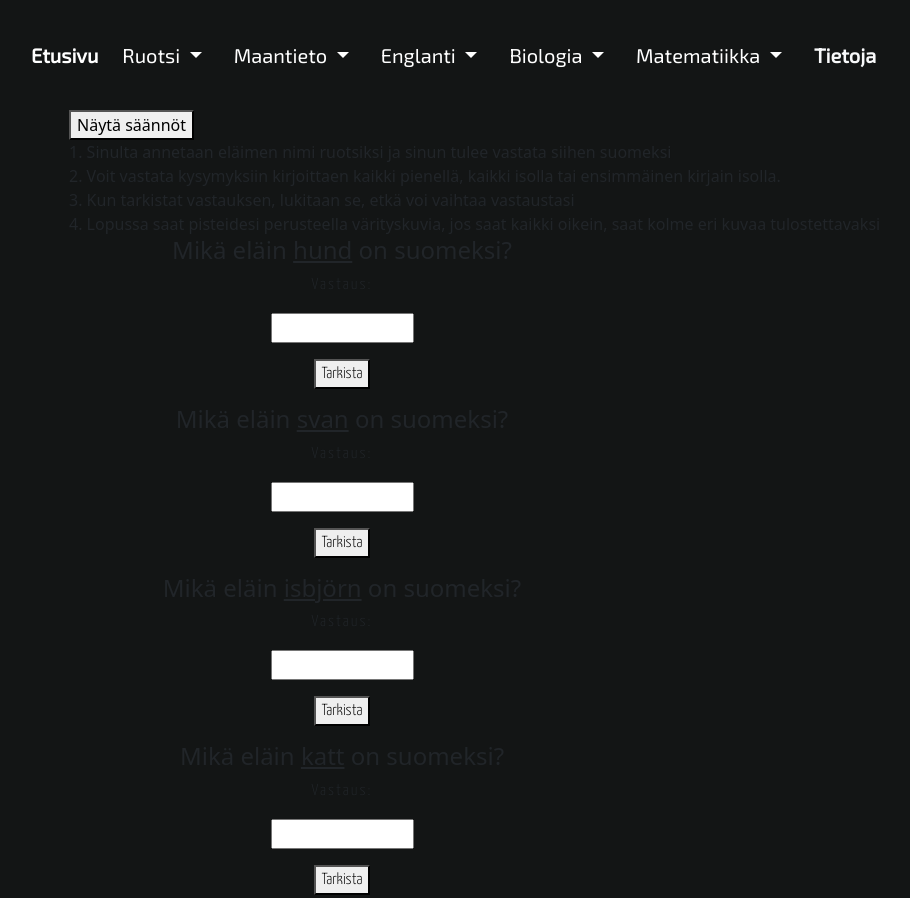
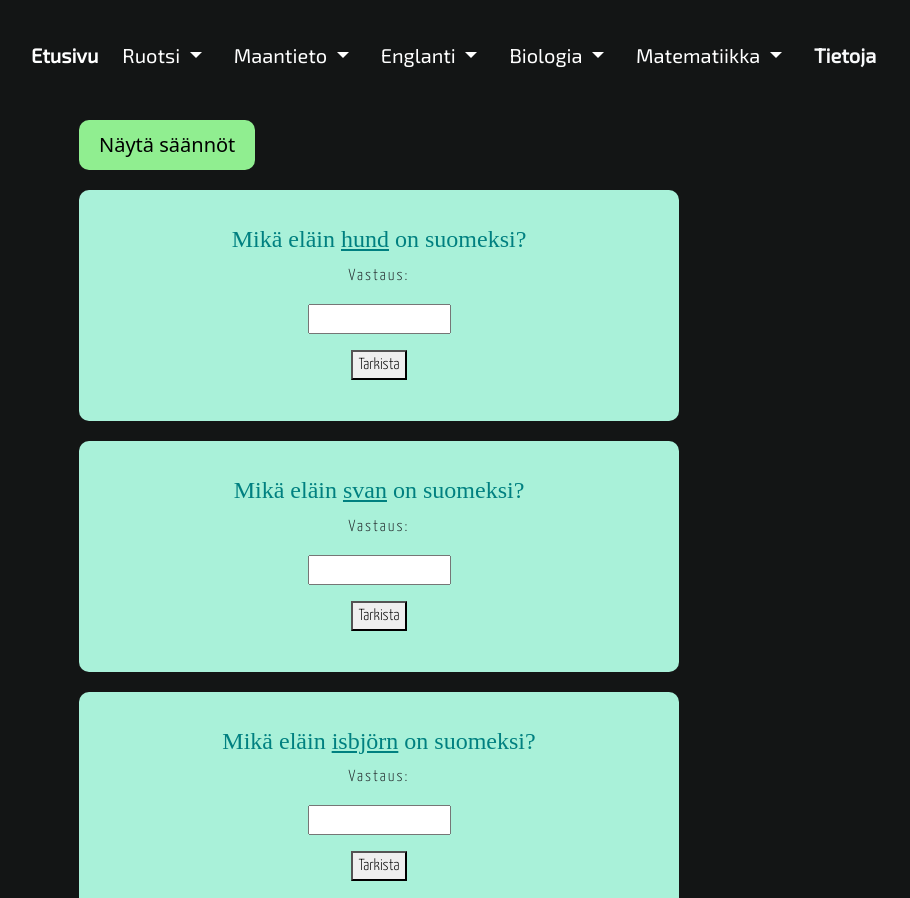
Before and after one commit to PietariT/SG7_Ryhm-15_Web_Projekti, a plain HTML site: page KJvisa.html in a window 1280 px wide. Shown: the top 898 px of the page, without its empty margins (13-923 px from the left). Drawn offline with nearby package versions, Linux system fonts and the light colour scheme; a web font is replaced by a local one.

Commit message:
Päivitystä taas

```diff
--- a/KJvisa.html
+++ b/KJvisa.html
@@ -9,6 +9,7 @@
   <meta name="author" content="Ryhmä 15">
   <link rel="stylesheet" href="css/bootstrap.css">
   <link rel="stylesheet" href="css/style.css">
+  <link rel="stylesheet" href="css/KJstyle_visa.css">
 </head>
 
 <body>
@@ -196,7 +197,7 @@
 
       <script src="https://ajax.googleapis.com/ajax/libs/jquery/3.6.0/jquery.min.js"></script>
 
-      <script src="js/scripti.js"></script>
+      <script src="js/KJvisa.js"></script>
 
     </body>
 
```
Also changed, not shown: KJvisa2.html (+2 -1 lines).
